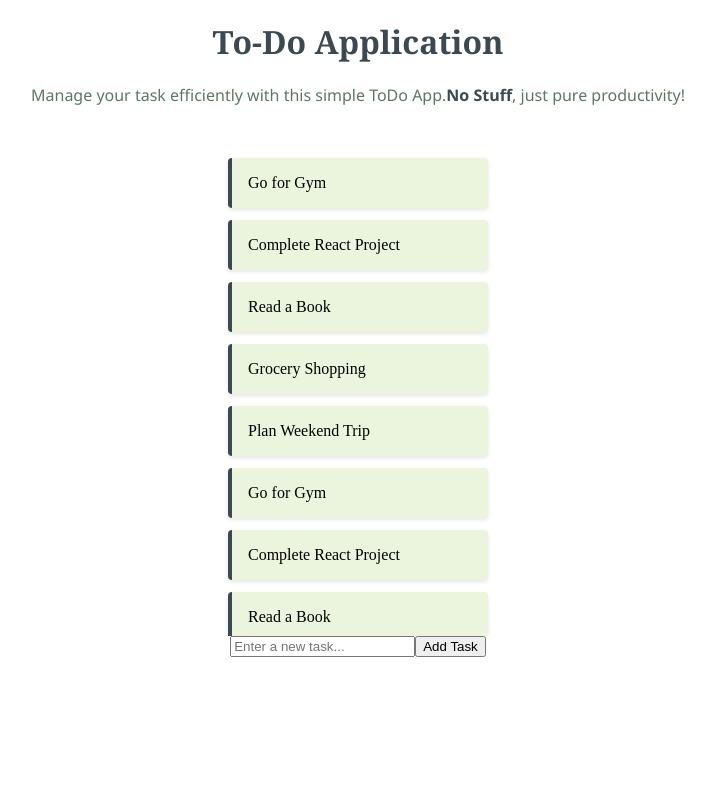
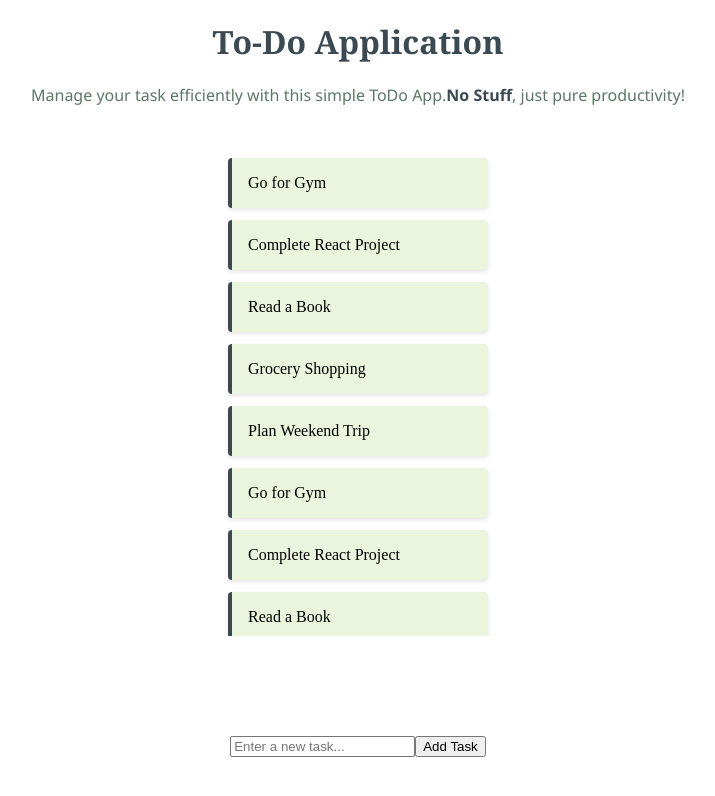
Before and after one commit to Shrilesh-Dhobale/A-23-ToDo-App, a React (Vite) app: page / in a window 1280 px wide. Shown: the top 796 px of the page, without its empty margins (282-997 px from the left). Built offline with nearby package versions, Linux system fonts and the light colour scheme.

Commit message:
Input section align

```diff
--- a/src/App.css
+++ b/src/App.css
@@ -29,5 +29,5 @@
 .input-section{
     display: flex;
     justify-content: center;
-    margin-bottom: 20px;
+    margin-top: 100px;
 }
```
